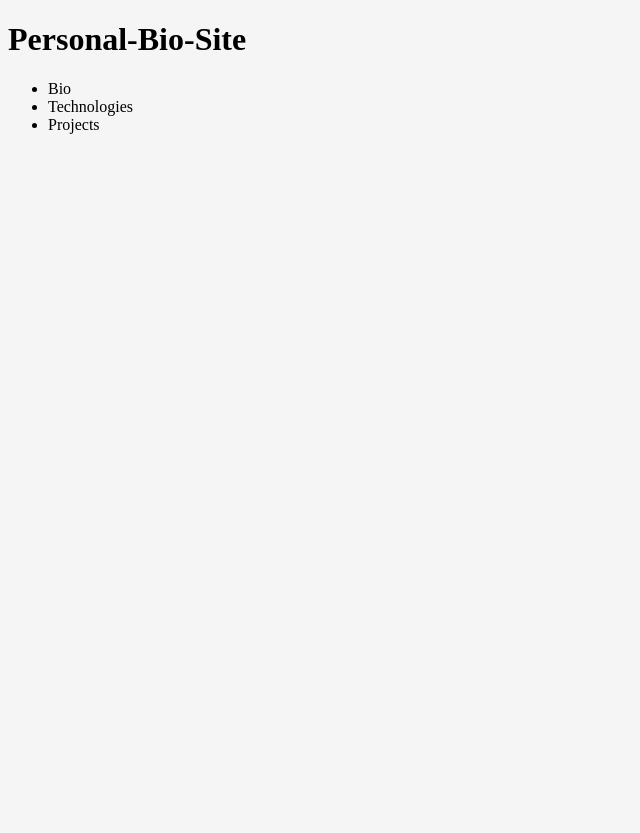
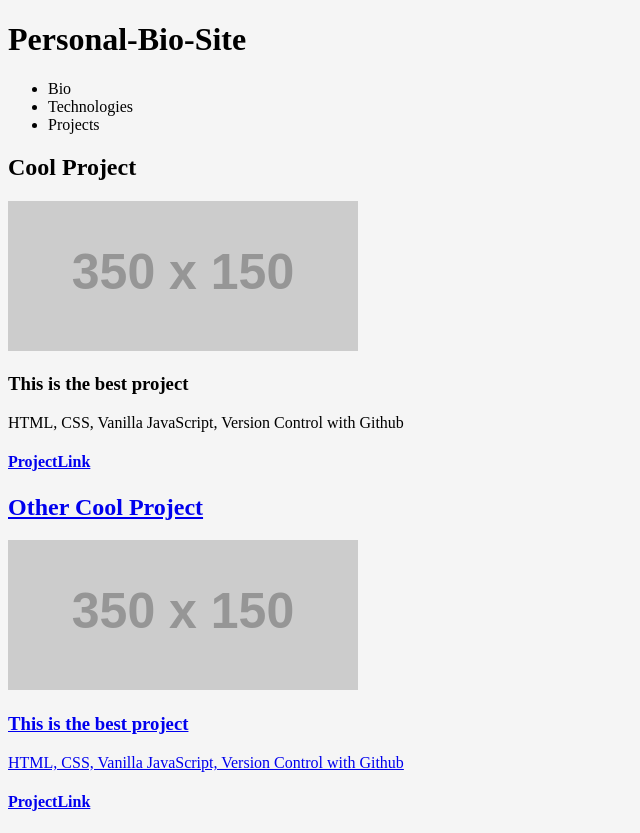
Before and after one commit to MarkyAaronYoung/personal-bio-site, a plain HTML site: page index.html in a window 1280 px wide. Shown: the whole page, without its empty margins (0-640 px from the left). Before the commit the page ends 800 px from the top, so only its background shows below. Drawn offline with Linux system fonts and the light colour scheme; placeholder pictures from the web are drawn by us.

Commit message:
created domStrings for object properties

```diff
--- a/index.html
+++ b/index.html
@@ -35,5 +35,6 @@
     <!-- TODO: Fill in contact info here: Include things like email, LinkedIn, Twitter and GitHub links. -->
   </footer>
   <!-- End Footer -->
+  <script src="main.js"></script>
 </body>
 </html>
--- a/main.js
+++ b/main.js
@@ -1 +1,58 @@
-console.log('personal-bio-site');
+const projects = [
+  {
+    title: "Cool Project",
+    screenshot: "https://via.placeholder.com/350x150",
+    description: "This is the best project", // A good project description includes 'the what', 'the why', and 'the how'.
+    technologiesUsed: "HTML, CSS, Vanilla JavaScript, Version Control with Github",
+    available: true,
+    url: "https://github.com/nss-evening-cohort-8/js-part-deux", // Towards the latter part of the class, you will learn how to host your projects and people will be able to view them live. Cool, right? Welp, until then, just use your GitHub link in this spot as well.
+    githubUrl: "https://github.com/nss-evening-cohort-8/js-part-deux"
+  },
+  {
+    title: "Other Cool Project",
+    screenshot: "https://via.placeholder.com/350x150",
+    description: "This is the best project", // A good project description includes 'the what', 'the why', and 'the how'.
+    technologiesUsed: "HTML, CSS, Vanilla JavaScript, Version Control with Github",
+    available: true,
+    url: "https://github.com/nss-evening-cohort-8/js-part-deux", // Towards the latter part of the class, you will learn how to host your projects and people will be able to view them live. Cool, right? Welp, until then, just use your GitHub link in this spot as well.
+    githubUrl: "https://github.com/nss-evening-cohort-8/js-part-deux"
+  },
+  {
+    title: "New Cool Project",
+    screenshot: "https://via.placeholder.com/350x150",
+    description: "This is the best project", // A good project description includes 'the what', 'the why', and 'the how'.
+    technologiesUsed: "HTML, CSS, Vanilla JavaScript, Version Control with Github",
+    available: false,
+    url: "https://github.com/nss-evening-cohort-8/js-part-deux", // Towards the latter part of the class, you will learn how to host your projects and people will be able to view them live. Cool, right? Welp, until then, just use your GitHub link in this spot as well.
+    githubUrl: "https://github.com/nss-evening-cohort-8/js-part-deux"
+  },
+]
+
+const printToDom = (selector, textToPrint) => {
+  const selectedDiv = document.querySelector(selector);
+  selectedDiv.innerHTML = textToPrint;
+}
+
+const createProjectCards = (projectsArray) => {
+    let domString = '';
+
+    for (let i = 0; i < projectsArray.length; i++) {
+    if(projectsArray[i].available === true) {
+      domString += '<div class="projects">'
+      domString += `<h2>${projectsArray[i].title}</h2>`
+      domString += `<img src="${projectsArray[i].screenshot}" alt=""/>`
+      domString += `<h3>${projectsArray[i].description}</h3>`
+      domString += `<p>${projectsArray[i].technologiesUsed}</p>`
+      domString += `<h4><a href="${projectsArray[i].url}">ProjectLink</a></h4>`
+      domString += `<h5><a href="${projectsArray[i].githubUrl}"</a></h5>`
+      domString += '</div>'
+    }
+  }
+  printToDom('#projectsPage', domString)
+};
+
+const init = () => {
+  createProjectCards(projects)
+};
+
+init();
```
